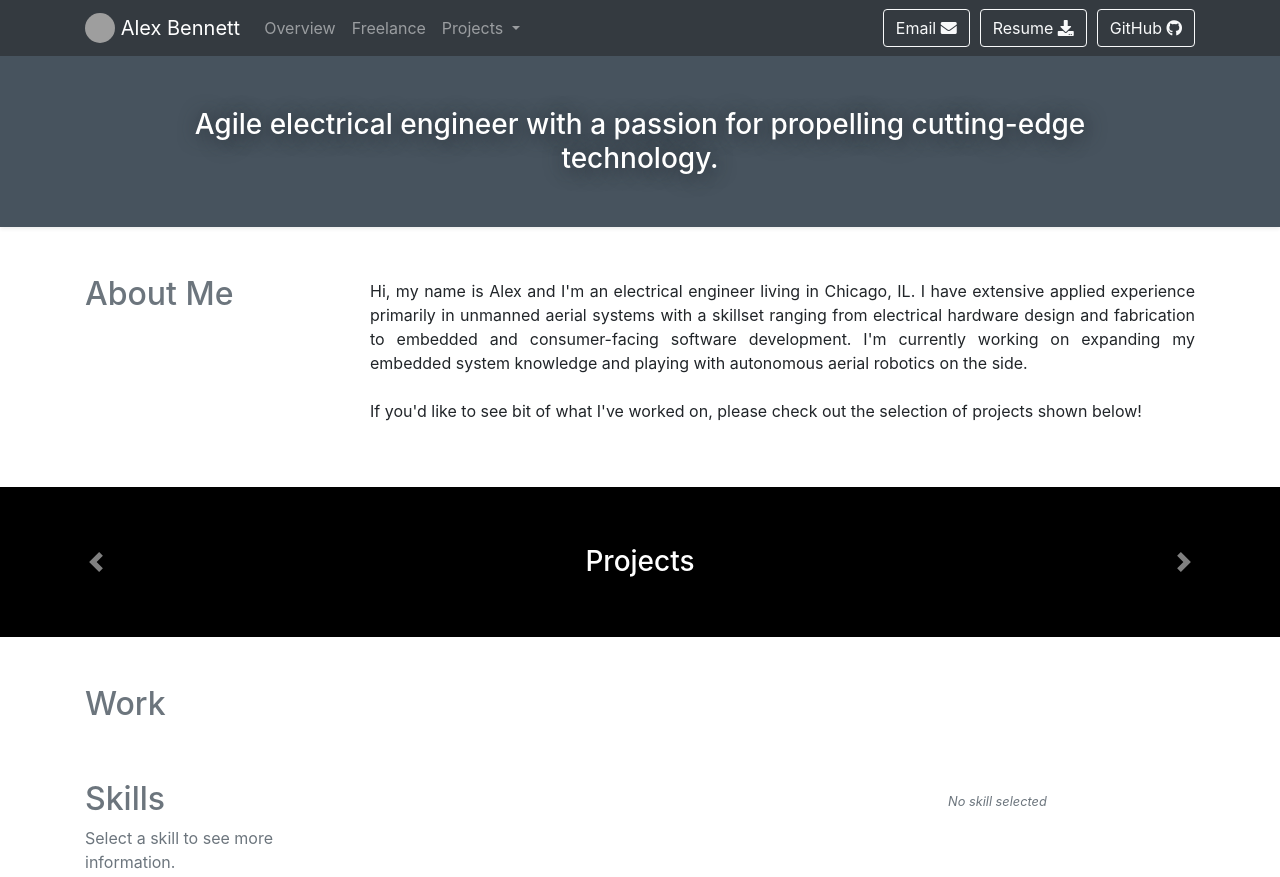
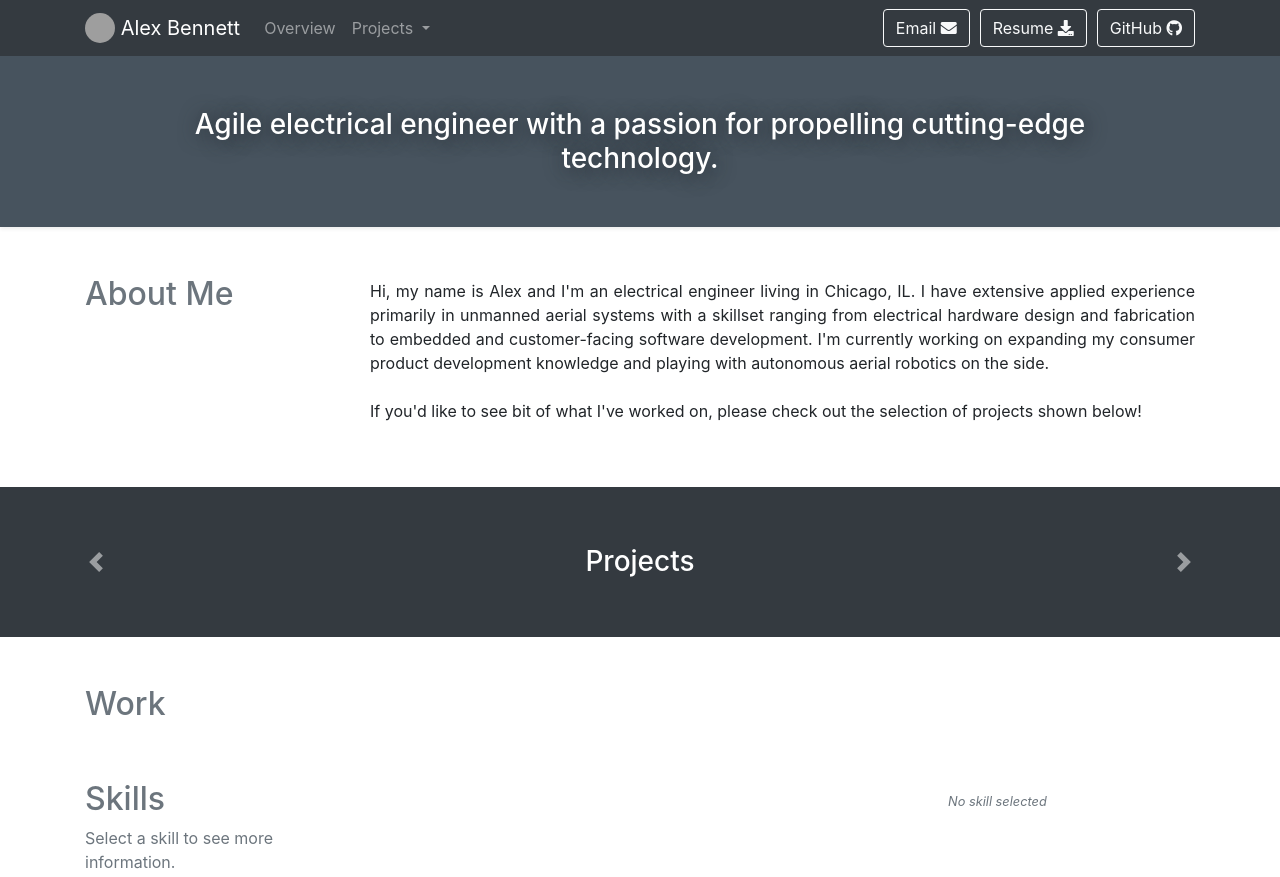
Before and after one commit to alexbennett/amethyst, a Django app: template src/templates/base_overview.html in a window 1280 px wide. Shown: the top 877 px of the page. Run offline with Django 3.2, Linux system fonts and the light colour scheme; the template is opened without the code that fills it, so the values that code supplies are empty; parts of the project's set-up code (start-up, migrations or seed data) failed here and were passed over; some libraries are stand-ins or nearby versions; grey boxes are pictures that could not be loaded.

Commit message:
Quick updates

```diff
--- a/src/templates/base.html
+++ b/src/templates/base.html
@@ -35,7 +35,6 @@
             <div class="collapse navbar-collapse" id="navbarNav">
                 <ul class="navbar-nav mr-auto">
                     <li class="nav-item"><a class="nav-link" href="/">Overview</a></li>
-                    <li class="nav-item"><a class="nav-link" href="#">Freelance</a></li>
                     <li class="nav-item dropdown">
                         <a class="nav-link dropdown-toggle" href="#" id="navbarDropdown" role="button" data-toggle="dropdown" aria-haspopup="true"
                             aria-expanded="false">
@@ -48,7 +47,7 @@
                         </div>
                     </li>
                 </ul>
-                <a class="btn btn-outline-light" role="button" href="#">Email <i class="fas fa-envelope"></i></a>
+                <a class="btn btn-outline-light" role="button" href="mailto:hello@alexben.net">Email <i class="fas fa-envelope"></i></a>
                 <a class="btn btn-outline-light" style="margin-left: 10px" role="button" href="#">Resume <i class="fas fa-download"></i></a>
                 <a class="btn btn-outline-light" style="margin-left: 10px" role="button" href="#" target="_new">GitHub <i
                         class="fab fa-github"></i></a>
--- a/src/templates/base_overview.html
+++ b/src/templates/base_overview.html
@@ -17,8 +17,8 @@
         <div class="col-lg-9 pt-1">
             <p class="text-justify">
                 Hi, my name is Alex and I'm an electrical engineer living in Chicago, IL. I have extensive applied experience primarily in
-                unmanned aerial systems with a skillset ranging from electrical hardware design and fabrication to embedded and consumer-facing
-                software development. I'm currently working on expanding my embedded system knowledge and playing
+                unmanned aerial systems with a skillset ranging from electrical hardware design and fabrication to embedded and customer-facing
+                software development. I'm currently working on expanding my consumer product development knowledge and playing
                 with autonomous aerial robotics on the side.
                 <br><br> If you'd like to see bit of what I've worked on, please check out the selection of projects shown
                 below!
@@ -32,15 +32,15 @@
     <div id="carouselExampleControls" class="carousel slide" data-ride="carousel" style="max-height: 150px">
         <div class="carousel-inner">
                 <div class="carousel-item active">
-                        <div class="d-block w-100" style="background: #000; height: 150px"></div>
+                        <div class="d-block w-100 bg-dark" style="height: 150px"></div>
                         <div class="carousel-caption d-none d-md-block p-4" style="bottom: 35px">
                             <h3 class="m-0">Projects</h3>
                         </div>
                     </div>
             {% for project in projects %}
             <div class="carousel-item" style="overflow: hidden; height: 150px">
-                <img class="d-block w-100" src="" alt="First slide">
-                <div class="carousel-caption d-none d-md-block p-4" style="bottom: 35px">
+                    <div class="d-block w-100 bg-dark" style="height: 150px"></div>
+                    <div class="carousel-caption d-none d-md-block p-4" style="bottom: 35px">
                     <h3 class="m-0">{{ project.title }}</h3>
                 </div>
             </div>
```
